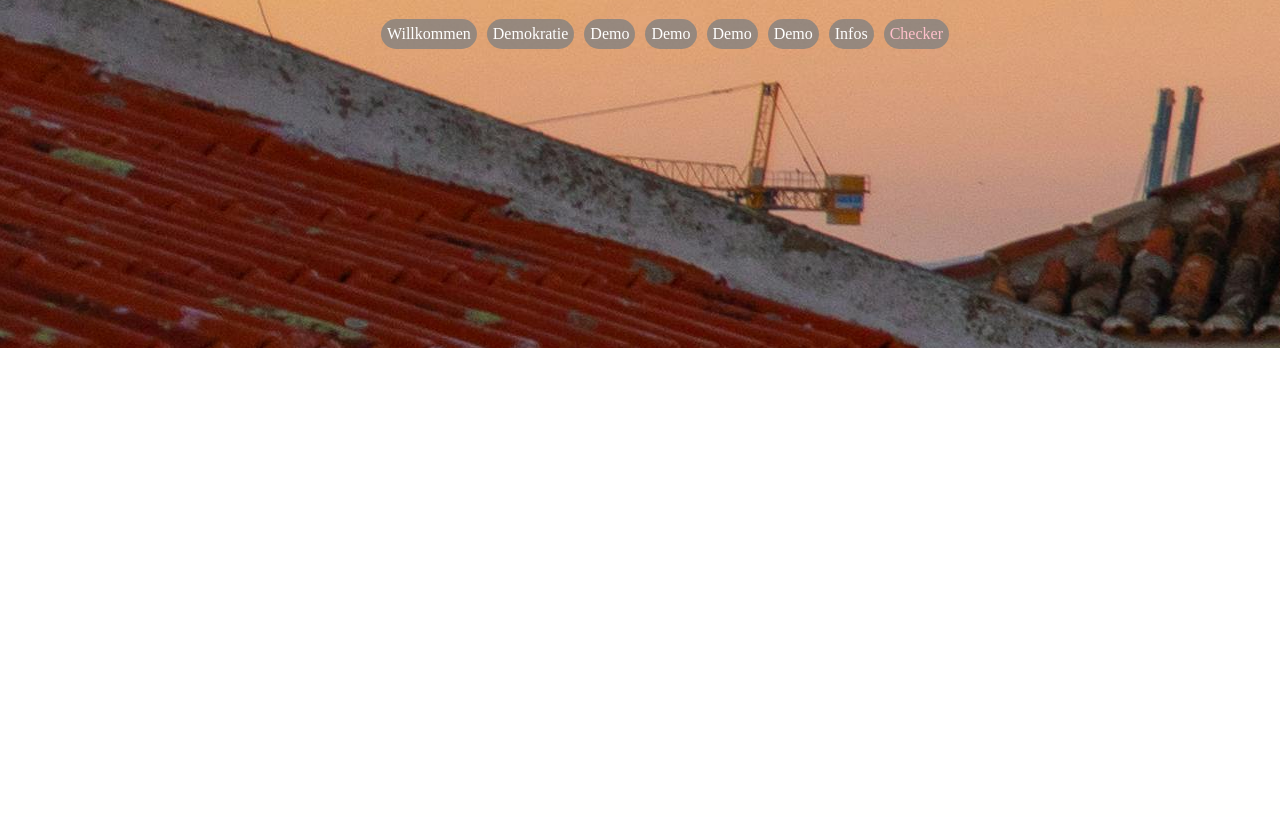
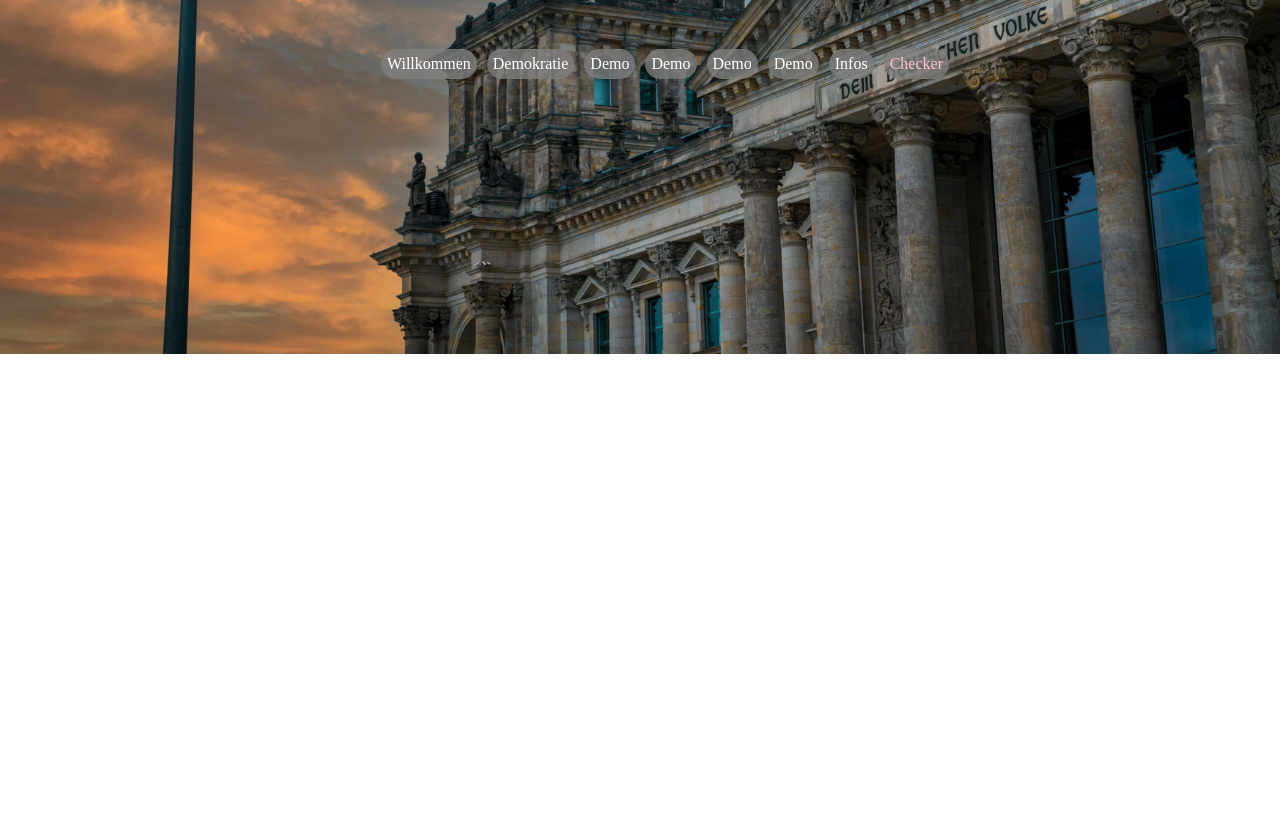
Before and after one commit to xjasxer/Staatsformen, a PHP site: page / in a window 1280 px wide. Shown: the top 817 px of the page. Before the commit the page ends 348 px from the top, so only its background shows below. Run offline with PHP 8.4, Linux system fonts and the light colour scheme.

Commit message:
picture nav auf ipad amgepasst

```diff
--- a/willkommen.css
+++ b/willkommen.css
@@ -3,10 +3,10 @@ body {
     height: 100%;
 }
 .picture {
-    background-image: url(src/img/slideshow/exampel.jpg);
+    background-image: url(src/img/slideshow/reichsttag.jpg);
 }
 nav {
-    transform: translate(0,-370px);
+transform: translate(0,-800px);
 }
 nav ul {
 justify-content:center;
@@ -33,15 +33,19 @@ nav a {
     color: pink;
 }
 /* Checker*/
+nav {
+transform: translate(0,-800);
+}
 nav a {
     color: rgb(255, 255, 255);
 }
 .picture {
     width: 101.6%;
-    height: 360px;
-    transform: translate(-9px,-20px);
+    height: 820px;
+    transform: translate(-9px,-10px);
     background-repeat: no-repeat;
-    background-position-y: -2100px;
+    background-position-y: -500px;
+    background-size: cover;
 }
 }
 /* Pos/size PC */
```
Also changed, not shown: src/img/slideshow/reichsttag.jpg (added).
